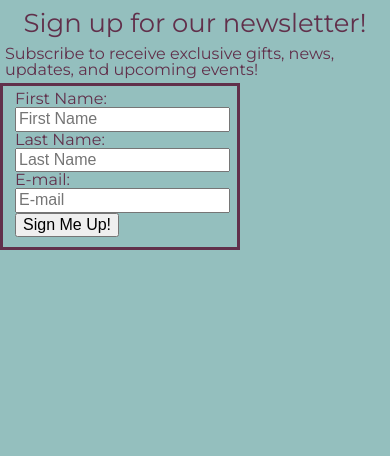
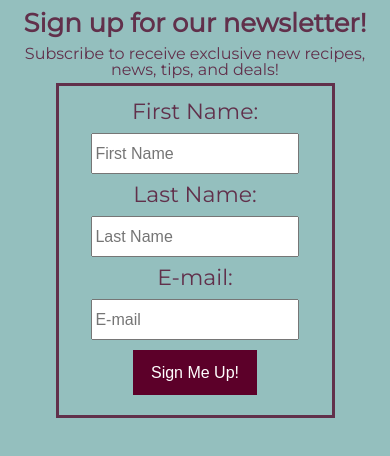
Before and after one commit to ekim51-ITMD362/project1, a plain HTML site: page index.html in a window 390 px wide. Drawn offline with Linux system fonts and the light colour scheme.

Commit message:
edit css
changed button color so it stands out
mobile first then increasing to larger screens

```diff
--- a/css/form.css
+++ b/css/form.css
@@ -1,4 +1,3 @@
-
 html {
   line-height: 1.2em;
   font-family: 'Montserrat', Verdana, sans-serif;
@@ -7,23 +6,57 @@ html {
   color: #61304B;
 }
 
+body {
+	text-align: center;
+}
+
+
 h1 {
   text-align: center;
   font-size: 1.618em;
   margin: 10px;
+  font-weight: bold;
 }
 
 p {
   margin: 5px;
+  text-align: center;
+}
+
+label {
+	display: block;
+	text-align: center;
+	margin: 10px;
+	font-size: 22px;
+}
+
+input {
+  height: 35px;
+  width: 80%
 }
 
 #form {
   border: solid;
-  width: 60%;
+  width: 70%;
   display: inline-block;
+  text-align: center;
 }
 
-@media only screen and (min-width: 480px) { /*changed from 480px to accomadate for smaller screens */
+#button {
+  margin: 10px;
+  background-color: #5C0029;
+  color: white;
+  border: none;
+  width: 50%;
+  height: 45px;
+}
+
+form {
+  margin: auto;
+  text-align: center;
+}
+
+@media only screen and (min-width: 480px) {
   html {
     line-height: 1.2em;
     font-family: 'Montserrat', Verdana, sans-serif;
@@ -55,4 +88,7 @@ p {
     font-size: 24px;
   }
 
+  label {
+	  font-size: 25px;
+
 }
--- a/index.html
+++ b/index.html
@@ -11,7 +11,7 @@
   </head>
   <body>
     <h1>Sign up for our newsletter!</h1>
-	<p>Subscribe to receive exclusive gifts, news, updates, and upcoming events!</p>
+	<p>Subscribe to receive exclusive new recipes, news, tips, and deals!</p>
 	<div id="form">
       <form action="#null" method="post" autocomplete="on">
 	    <fieldset>
--- a/js/form.js
+++ b/js/form.js
@@ -1,5 +1,4 @@
 function init() {
-    //add your javascrip between these two lines of code
     var button = document.getElementById('button');
 
 
```
